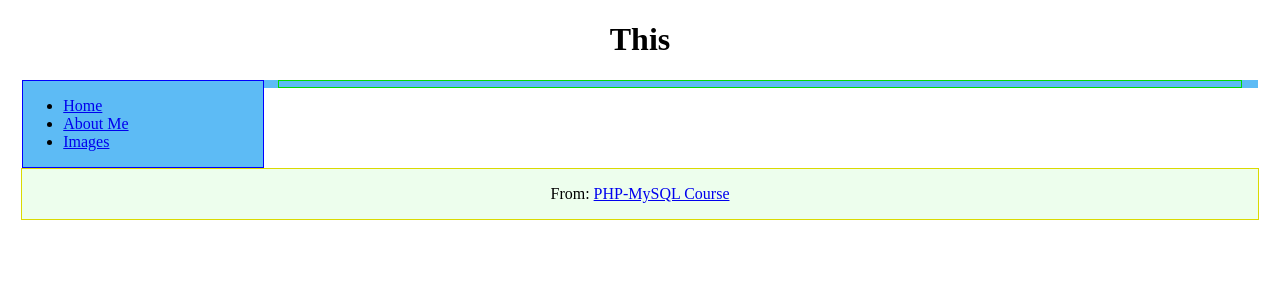
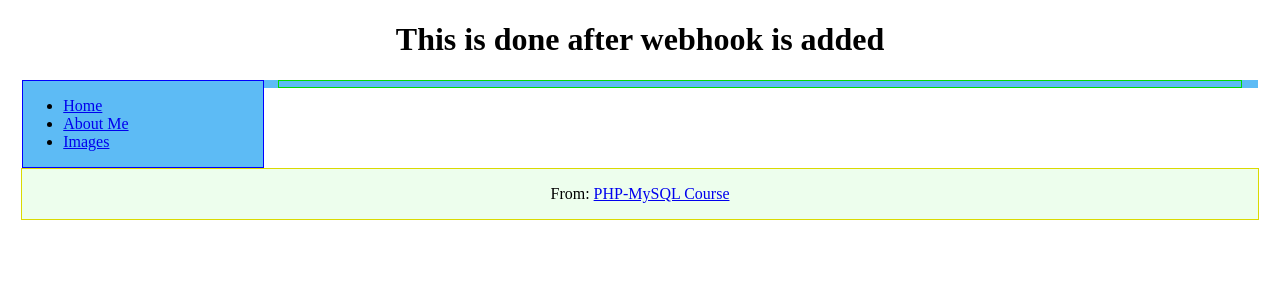
Before and after one commit to workrav/jenkinsbuild, a PHP site: page /index.php in a window 1280 px wide. Shown: the top 300 px of the page. Run offline with PHP 8.4, Linux system fonts and the light colour scheme.

Commit message:
Webhook changes

```diff
--- a/index.php
+++ b/index.php
@@ -4,7 +4,7 @@
 // create an array with data for title, and meta, for each page
 $pgdata = array();
 $pgdata['index'] = array(
- 'title'=>'This',
+ 'title'=>'This is done after webhook is added',
  'description'=>'Here add the description for Home page',
  'keywords'=>'meta keywords, for, home page'
 );
```
